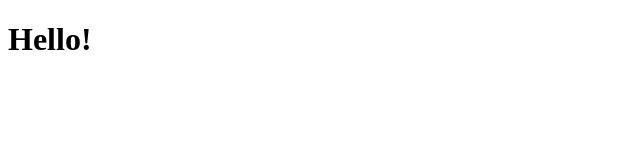
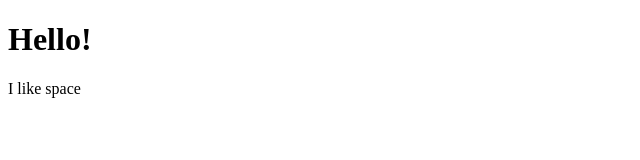
Before and after one commit to oleksii-ponomarov/oleksii-ponomarov, a plain HTML site: page index.html in a window 1280 px wide. Shown: the full height of the page, 0-640 px from the left. Drawn offline with Linux system fonts and the light colour scheme.

Commit message:
Further testing

```diff
--- a/index.html
+++ b/index.html
@@ -9,5 +9,8 @@
   </head>
   <body>
     <h1>Hello!</h1>
+    <p>
+      I like space
+    </p>
   </body>
 </html>
```
